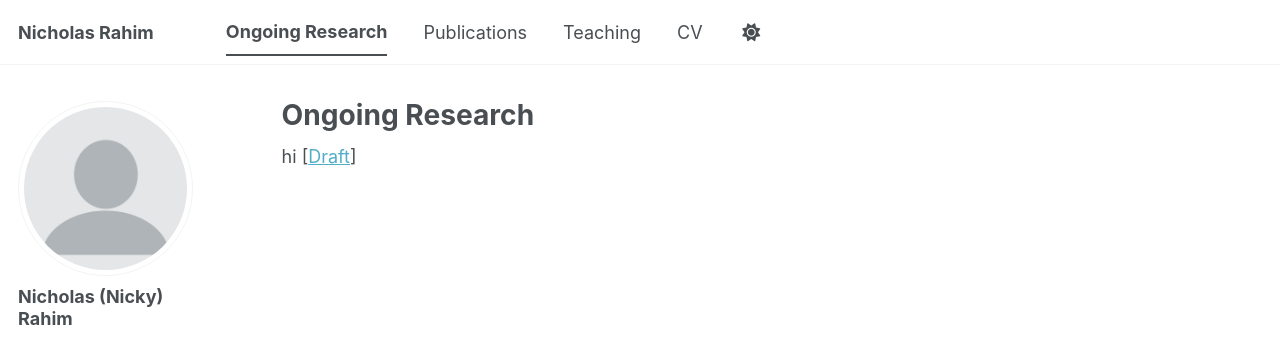
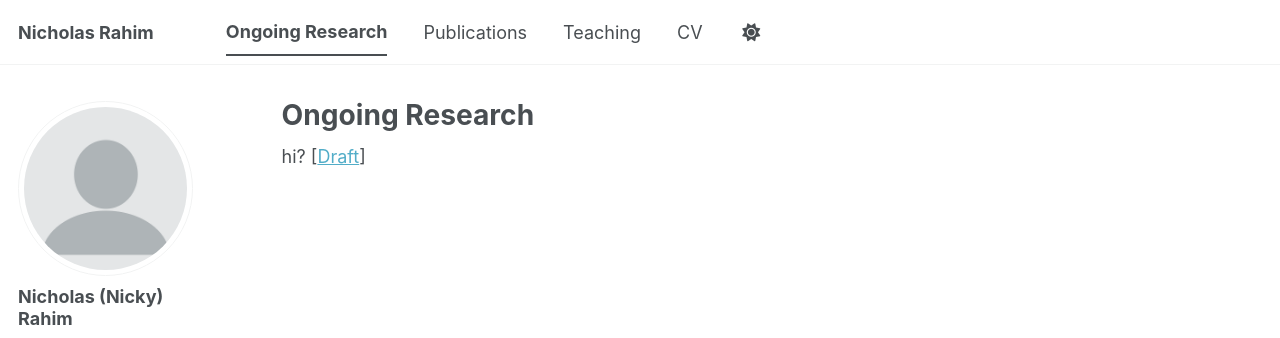
Before and after one commit to nicholasrahim/nicholasrahim.github.io, a Jekyll site: the page built from _pages/portfolio.html, in a window 1280 px wide. Shown: the top 338 px of the page. Built offline with Jekyll 4.4.1, drawn with Linux system fonts in a browser that asks for light colours; a style sheet for code colours, icons or effects is not loaded.

```diff
--- a/_pages/portfolio.html
+++ b/_pages/portfolio.html
@@ -4,4 +4,4 @@ title: "Ongoing Research"
 permalink: /portfolio/
 author_profile: true
 ---
-hi [<a href="https://nicholasrahim.github.io/files/Fleischman_Rahim_Gendered_Misallocation_of_Labor.pdf">Draft</a>]
+hi? [<a href="https://nicholasrahim.github.io/files/Fleischman_Rahim_Gendered_Misallocation_of_Labor.pdf">Draft</a>]
```
